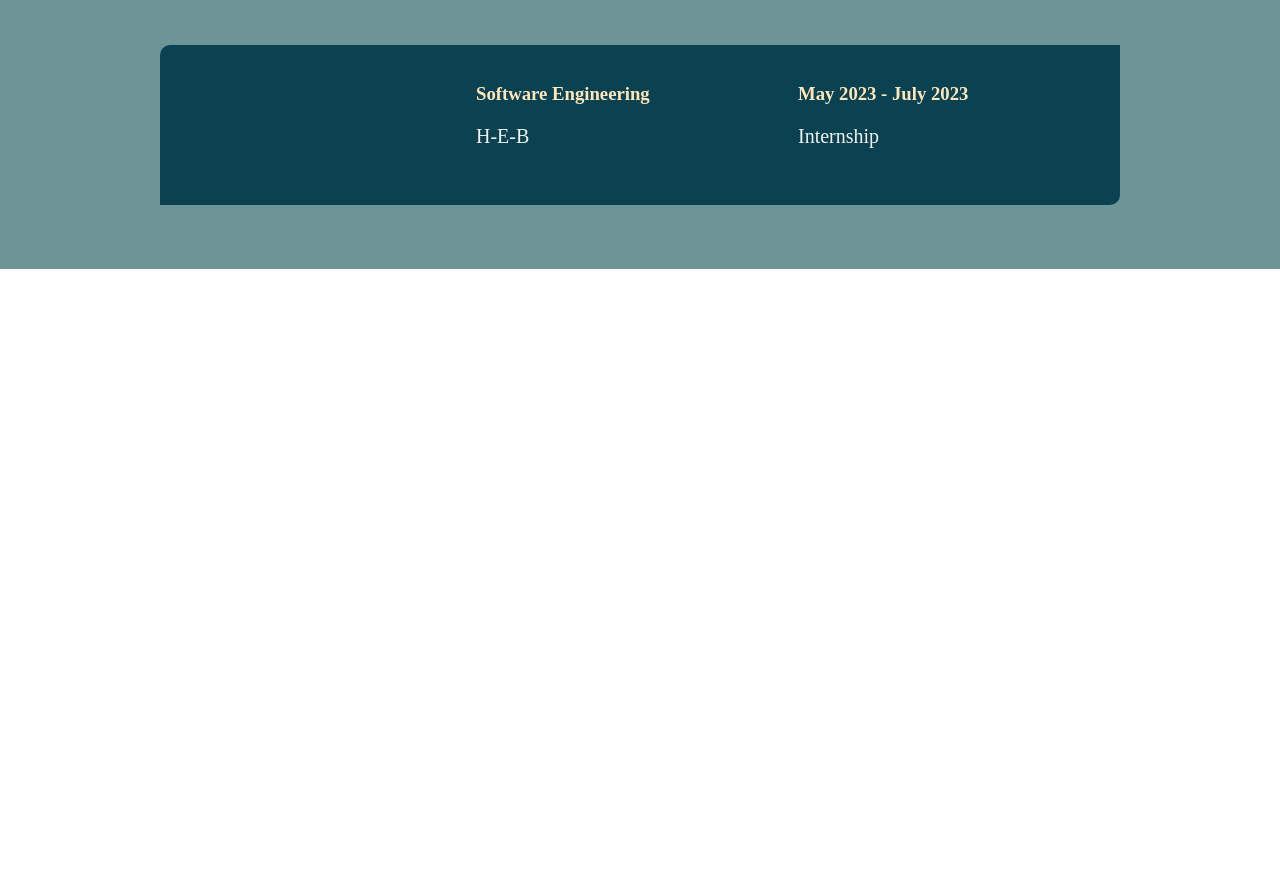
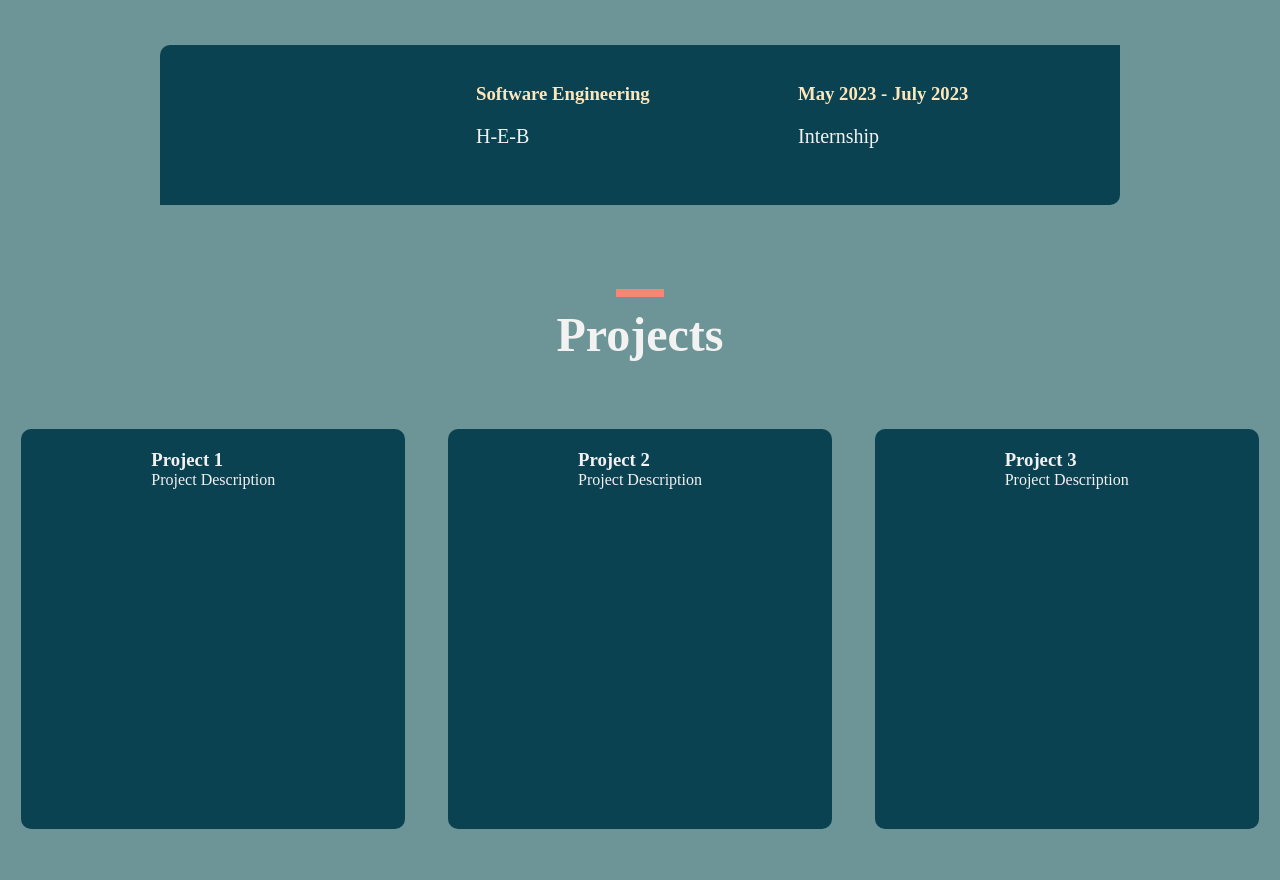
Before and after one commit to aciardelli/aciardelli.github.io, a plain HTML site: page portfolio.html in a window 1280 px wide. Shown: the part 2131-3011 px from the top of the page. Before the commit the page ends 2400 px from the top, so only its background shows below. Drawn offline with Linux system fonts and the light colour scheme.

Commit message:
First iteration of projects

```diff
--- a/portfolio.html
+++ b/portfolio.html
@@ -93,7 +93,41 @@
                 </div>
             </div>
         </div>
+    </section>
+    <section class="project">
+        <div class="project-header">
+            <hr>
+            <h2>Projects</h2>
+        </div>
+        <div class="project-container">
+            <div class="project-box">
+                <div class="project-img">
 
+                </div>
+                <div class="project-info">
+                    <h3>Project 1</h3>
+                    <p>Project Description</p>
+                </div>
+            </div>
+            <div class="project-box">
+                <div class="project-img">
+
+                </div>
+                <div class="project-info">
+                    <h3>Project 2</h3>
+                    <p>Project Description</p>
+                </div>
+            </div>
+            <div class="project-box">
+                <div class="project-img">
+
+                </div>
+                <div class="project-info">
+                    <h3>Project 3</h3>
+                    <p>Project Description</p>
+                </div>
+            </div>
+        </div>
     </section>
 </body>
 
--- a/styles.css
+++ b/styles.css
@@ -223,3 +223,58 @@
     height: 100%;
     padding: 20px;
 }
+
+/* Projects Section */
+
+.project {
+    height: 90vh;
+    background-color: var(--color-five);
+    display: flex;
+    flex-direction: column;
+    align-items: center;
+}
+
+.project-header {
+    display: flex;
+    flex-direction: column;
+    justify-content: center;
+    align-items: center;
+    width: 100%;
+    height: 20vh;
+    color: var(--offwhite);
+}
+
+.project-header hr {
+    width: 3rem;
+    height: 0.5rem;
+    background-color: var(--color-four);
+    margin-bottom: 10px;
+    border: 1px solid var(--color-four);
+}
+
+.project-header h2 {
+    font-size: 3rem;
+    margin-bottom: 3rem;
+}
+
+.project-container {
+    display: flex;
+    flex-direction: row;
+    justify-content: space-around;
+    align-items: center;
+    width: 100%;
+}
+
+.project-box {
+    display: flex;
+    flex-direction: column;
+    align-items: center;
+    width: 30%;
+    height: 50vh;
+    border-radius: 10px;
+    padding: 20px;
+    background-color: var(--color-six);
+    margin-bottom: 3rem;
+    color: var(--offwhite);
+    text-align: left;
+}
```
